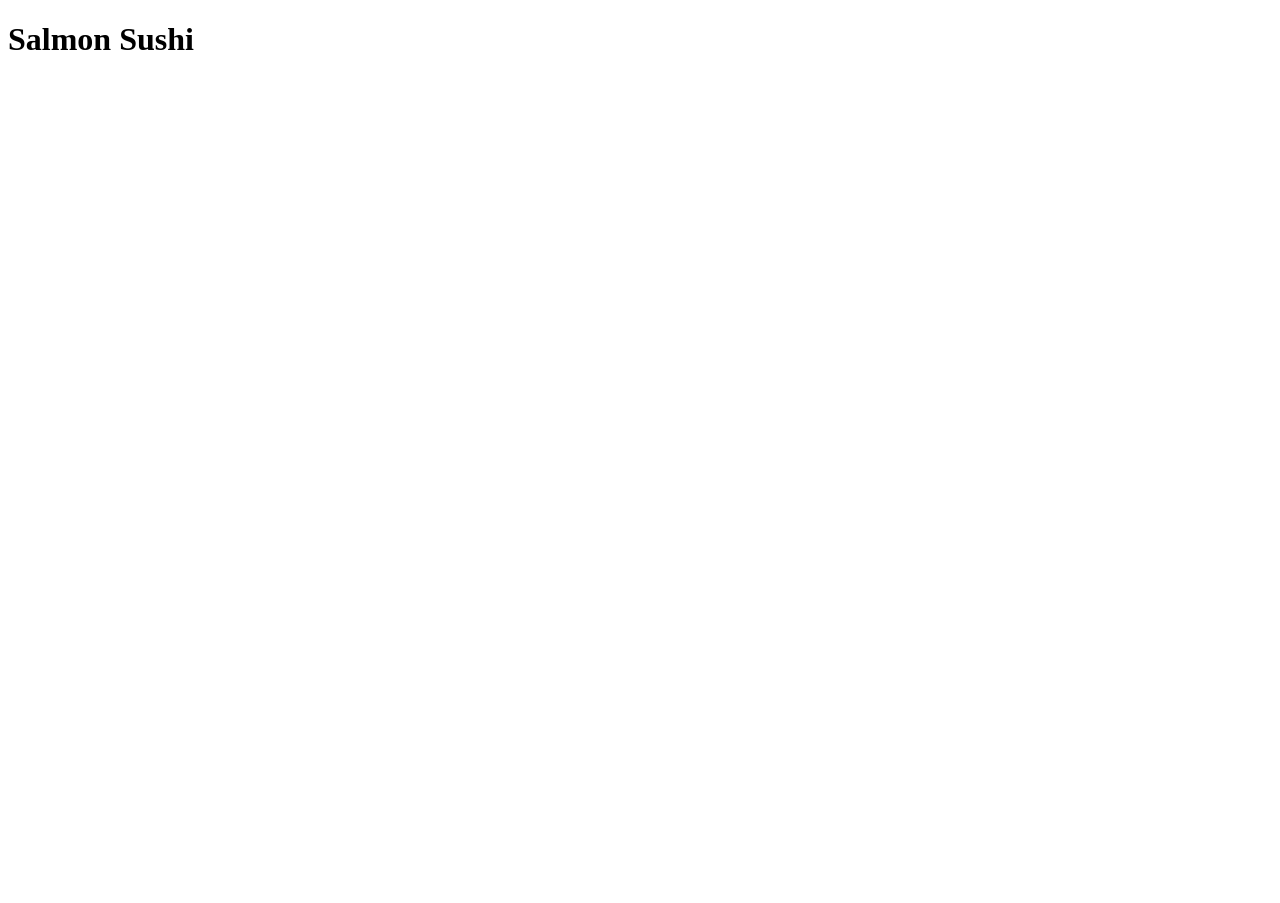
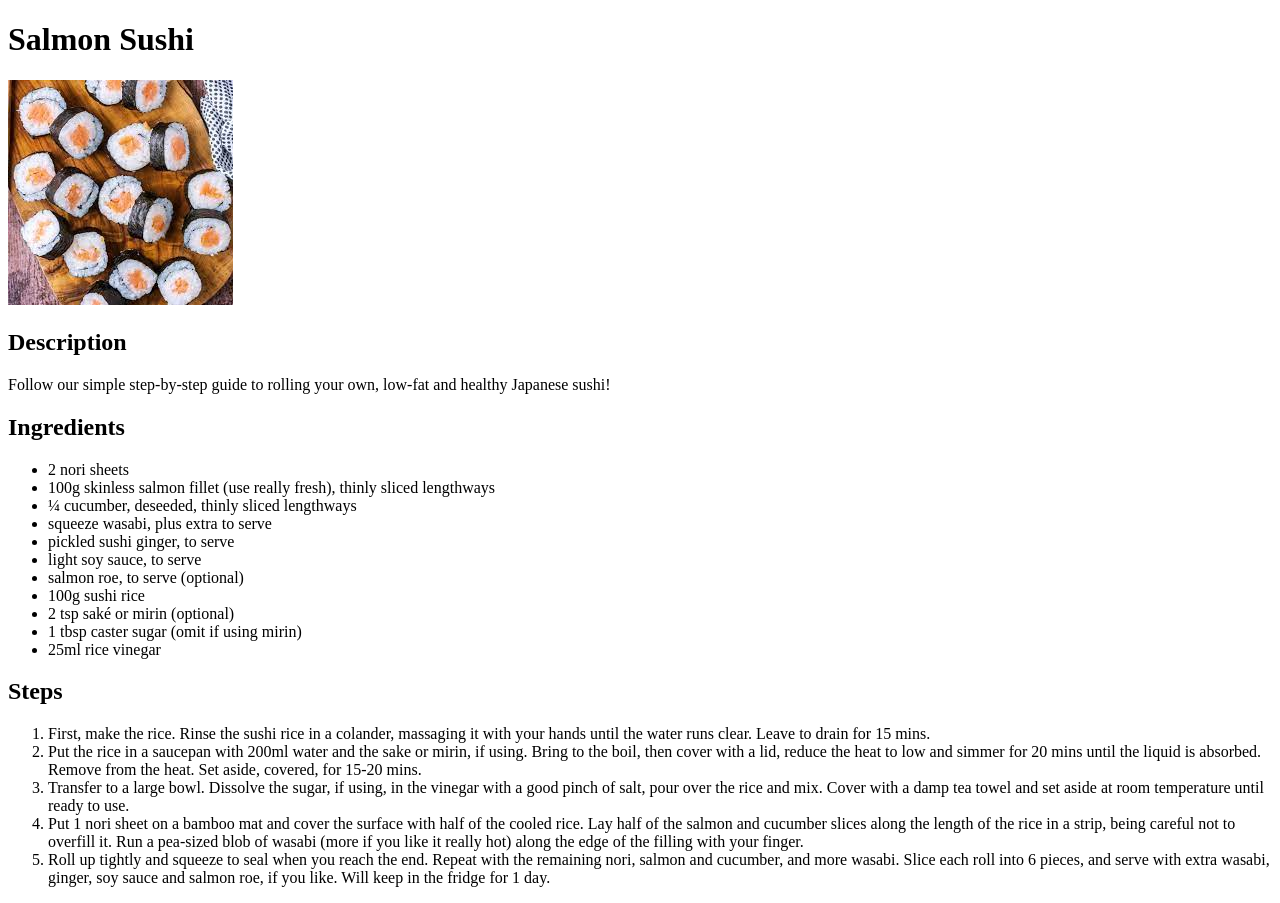
Before and after one commit to Minicar247/odin-recipes, a plain HTML site: page recipes/salmon-sushi.html in a window 1280 px wide. Before the commit the page ends 800 px from the top, so only its background shows below. Drawn offline with Linux system fonts and the light colour scheme.

Commit message:
Add content to salmon sushi page

```diff
--- a/recipes/salmon-sushi.html
+++ b/recipes/salmon-sushi.html
@@ -7,5 +7,39 @@
 </head>
 <body>
     <h1>Salmon Sushi</h1>
+
+    <img src="../images/salmonsushi.jpeg" alt="Salmon Sushi">
+
+    <h2>Description</h2>
+    <p>Follow our simple step-by-step guide to rolling your own, low-fat and healthy Japanese sushi!</p>
+
+    <h2>Ingredients</h2>
+    <ul>
+        <li>2 nori sheets</li>
+        <li>100g skinless salmon fillet (use really fresh), thinly sliced lengthways</li>
+        <li>¼ cucumber, deseeded, thinly sliced lengthways</li>
+        <li>squeeze wasabi, plus extra to serve</li>
+        <li>pickled sushi ginger, to serve</li>
+        <li>light soy sauce, to serve</li>
+        <li>salmon roe, to serve (optional)</li>
+        <li>100g sushi rice</li>
+        <li>2 tsp saké or mirin (optional)</li>
+        <li>1 tbsp caster sugar (omit if using mirin)</li>
+        <li>25ml rice vinegar</li>
+    </ul>
+
+    <h2>Steps</h2>
+    <ol>
+        <li>First, make the rice. Rinse the sushi rice in a colander, massaging it with your hands until the water runs clear. Leave to drain for 15 mins.</li>
+
+        <li>Put the rice in a saucepan with 200ml water and the sake or mirin, if using. Bring to the boil, then cover with a lid, reduce the heat to low and simmer for 20 mins until the liquid is absorbed. Remove from the heat. Set aside, covered, for 15-20 mins.</li>
+
+        <li>Transfer to a large bowl. Dissolve the sugar, if using, in the vinegar with a good pinch of salt, pour over the rice and mix. Cover with a damp tea towel and set aside at room temperature until ready to use.</li>
+
+        <li>Put 1 nori sheet on a bamboo mat and cover the surface with half of the cooled rice. Lay half of the salmon and cucumber slices along the length of the rice in a strip, being careful not to overfill it. Run a pea-sized blob of wasabi (more if you like it really hot) along the edge of the filling with your finger.</li>
+
+        <li>Roll up tightly and squeeze to seal when you reach the end. Repeat with the remaining nori, salmon and cucumber, and more wasabi. Slice each roll into 6 pieces, and serve with extra wasabi, ginger, soy sauce and salmon roe, if you like. Will keep in the fridge for 1 day.</li>
+    </ol>
+
 </body>
 </html>
```
Also changed, not shown: images/salmonsushi.jpeg (added).
